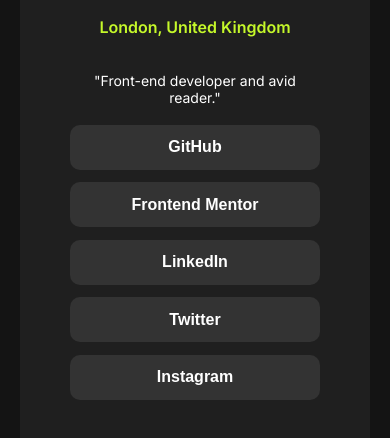
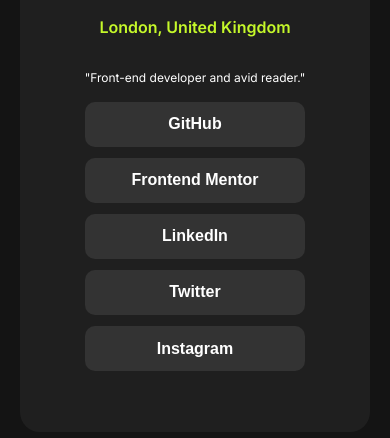
Before and after one commit to jibexdbest999/social-info-page, a plain HTML site: page index.html in a window 390 px wide. Shown: the part 288-726 px from the top of the page. Drawn offline with Linux system fonts and the light colour scheme.

Commit message:
new font size

```diff
--- a/style.css
+++ b/style.css
@@ -79,4 +79,8 @@
   .main {
     width: 250px;
   }
+
+  .front p {
+    font-size: 12px;
+  }
 }
```
